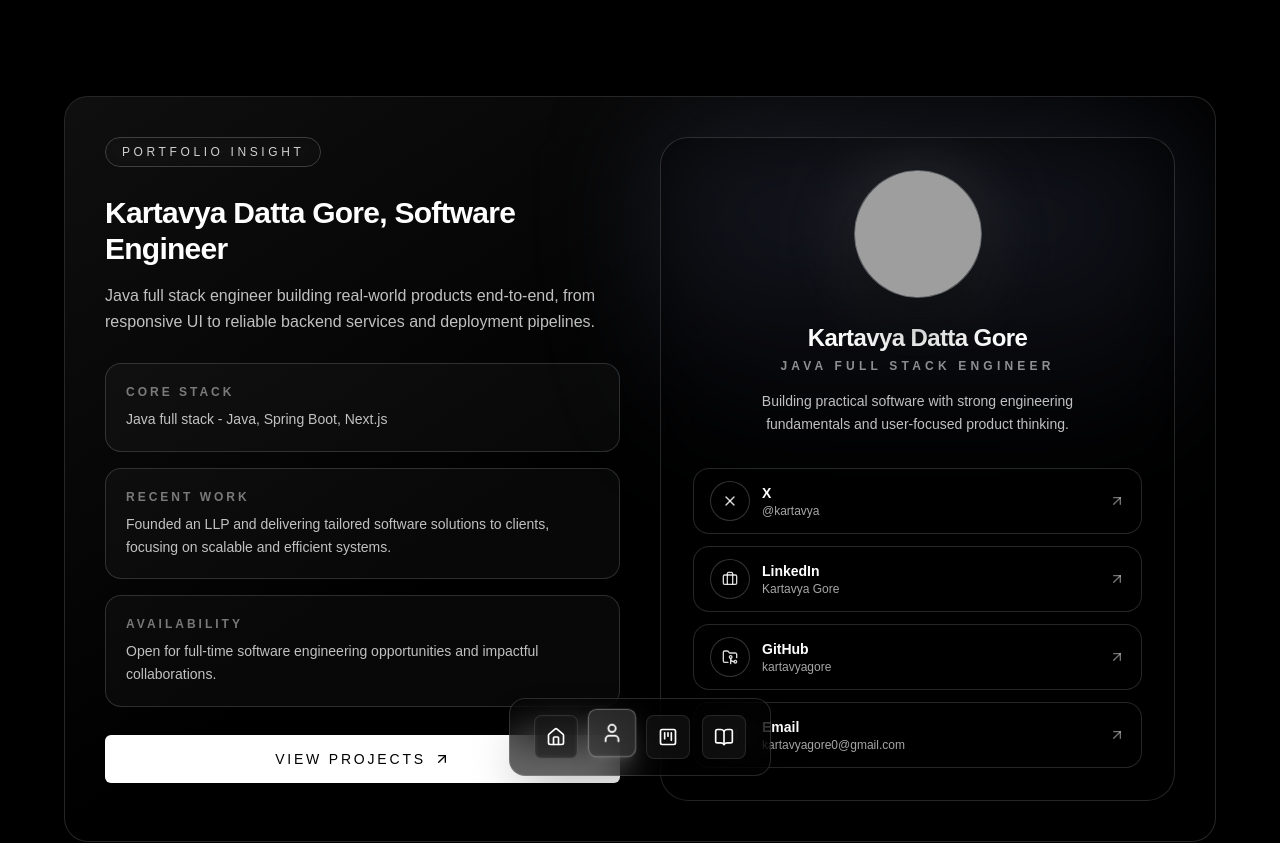
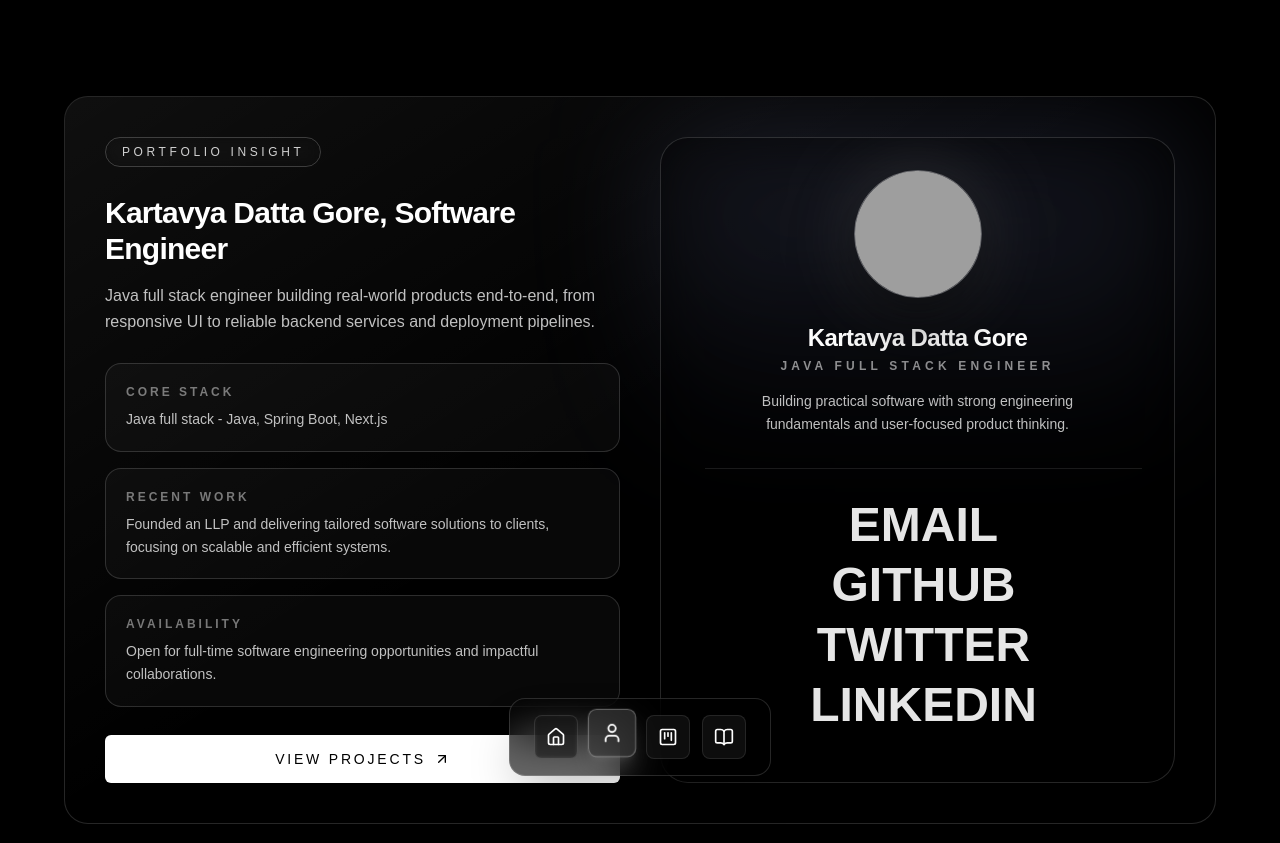
Before and after one commit to kartavyagore/KartavyaGore, a Next.js app: page /about in a window 1280 px wide. Shown: the top 843 px of the page. Built offline with nearby package versions, Linux system fonts and the light colour scheme; grey boxes are pictures that could not be loaded.

Commit message:
Added Fliplinks in the contact page

```diff
--- /dev/null
+++ b/components/ui/flip-links.tsx
@@ -0,0 +1,50 @@
+"use client"
+
+import React from "react"
+
+export const FlipLink = ({
+  children,
+  href,
+}: {
+  children: string
+  href: string
+}) => {
+  return (
+    <a
+      href={href}
+      target={href.startsWith("mailto:") ? undefined : "_blank"}
+      rel={href.startsWith("mailto:") ? undefined : "noopener noreferrer"}
+      className="group relative block overflow-hidden whitespace-nowrap text-3xl font-black uppercase text-white/90 sm:text-4xl md:text-5xl"
+      style={{
+        lineHeight: 0.75,
+      }}
+    >
+      <div className="flex">
+        {children.split("").map((letter, i) => (
+          <span
+            key={i}
+            className="inline-block transition-transform duration-300 ease-in-out group-hover:-translate-y-[110%]"
+            style={{
+              transitionDelay: `${i * 25}ms`,
+            }}
+          >
+            {letter}
+          </span>
+        ))}
+      </div>
+      <div className="absolute inset-0 flex">
+        {children.split("").map((letter, i) => (
+          <span
+            key={i}
+            className="inline-block translate-y-[110%] transition-transform duration-300 ease-in-out group-hover:translate-y-0"
+            style={{
+              transitionDelay: `${i * 25}ms`,
+            }}
+          >
+            {letter}
+          </span>
+        ))}
+      </div>
+    </a>
+  )
+}
--- a/components/ui/glassmorphism-portfolio-block-shadcnui.tsx
+++ b/components/ui/glassmorphism-portfolio-block-shadcnui.tsx
@@ -2,20 +2,13 @@
 
 import { Badge } from "@/components/ui/badge"
 import { Button } from "@/components/ui/button"
+import { FlipLink } from "@/components/ui/flip-links"
 import { motion, type Variants } from "framer-motion"
-import type { LucideIcon } from "lucide-react"
-import { ArrowUpRight, Briefcase, FolderGit2, Mail, X } from "lucide-react"
+import { ArrowUpRight } from "lucide-react"
 
 type Highlight = {
   title: string
   description: string
-}
-
-type SocialLink = {
-  label: string
-  handle: string
-  href: string
-  icon: LucideIcon
 }
 
 const highlights: Highlight[] = [
@@ -32,56 +25,6 @@ const highlights: Highlight[] = [
     description: "Open for full-time software engineering opportunities and impactful collaborations.",
   },
 ]
-
-const socialLinks: SocialLink[] = [
-  {
-    label: "X",
-    handle: "@kartavya",
-    href: "https://x.com",
-    icon: X,
-  },
-  {
-    label: "LinkedIn",
-    handle: "Kartavya Gore",
-    href: "https://linkedin.com/in/kartavya-gore",
-    icon: Briefcase,
-  },
-  {
-    label: "GitHub",
-    handle: "kartavyagore",
-    href: "https://github.com/kartavyagore",
-    icon: FolderGit2,
-  },
-  {
-    label: "Email",
-    handle: "kartavyagore0@gmail.com",
-    href: "mailto:kartavyagore0@gmail.com",
-    icon: Mail,
-  },
-]
-
-const listVariants: Variants = {
-  hidden: { opacity: 0, y: 16 },
-  visible: {
-    opacity: 1,
-    y: 0,
-    transition: {
-      duration: 0.4,
-      staggerChildren: 0.08,
-    },
-  },
-}
-
-const itemVariants: Variants = {
-  hidden: { opacity: 0, y: 12 },
-  visible: {
-    opacity: 1,
-    y: 0,
-    transition: {
-      duration: 0.35,
-    },
-  },
-}
 
 export function GlassmorphismPortfolioBlock() {
   return (
@@ -209,38 +152,16 @@ export function GlassmorphismPortfolioBlock() {
                 </div>
 
                 <motion.div
-                  variants={listVariants}
-                  initial="hidden"
-                  whileInView="visible"
-                  viewport={{ once: true, margin: "-80px" }}
-                  className="mt-8 flex flex-col gap-3"
+                  initial={{ opacity: 0, y: 20 }}
+                  whileInView={{ opacity: 1, y: 0 }}
+                  viewport={{ once: true }}
+                  transition={{ duration: 0.5, delay: 0.4 }}
+                  className="mt-8 ml-3 p-5 flex flex-1 flex-col items-center justify-center gap-6 border-t border-white/10 pt-8"
                 >
-                  {socialLinks.map((social) => {
-                    const Icon = social.icon
-                    return (
-                      <motion.a
-                        key={social.label}
-                        variants={itemVariants}
-                        href={social.href}
-                        target="_blank"
-                        rel="noopener noreferrer"
-                        className="group flex items-center justify-between rounded-2xl border border-white/15 bg-black/30 px-4 py-3 text-left transition-all hover:-translate-y-0.5 hover:border-white/30 hover:bg-black/45"
-                        whileHover={{ scale: 1.01 }}
-                        whileTap={{ scale: 0.985 }}
-                      >
-                        <div className="flex items-center gap-3">
-                          <span className="flex h-10 w-10 items-center justify-center rounded-full border border-white/20 bg-black/35 text-white/85">
-                            <Icon className="h-4 w-4" />
-                          </span>
-                          <div>
-                            <p className="text-sm font-semibold text-white">{social.label}</p>
-                            <p className="text-xs text-white/65">{social.handle}</p>
-                          </div>
-                        </div>
-                        <ArrowUpRight className="h-4 w-4 text-white/45 transition-all group-hover:-translate-y-0.5 group-hover:translate-x-0.5 group-hover:text-white/80" />
-                      </motion.a>
-                    )
-                  })}
+                  <FlipLink href="mailto:kartavyagore0@gmail.com">Email</FlipLink>
+                  <FlipLink href="https://github.com/kartavyagore">Github</FlipLink>
+                  <FlipLink href="https://x.com">Twitter</FlipLink>
+                  <FlipLink href="https://linkedin.com/in/kartavya-gore">Linkedin</FlipLink>
                 </motion.div>
               </div>
             </div>
```
